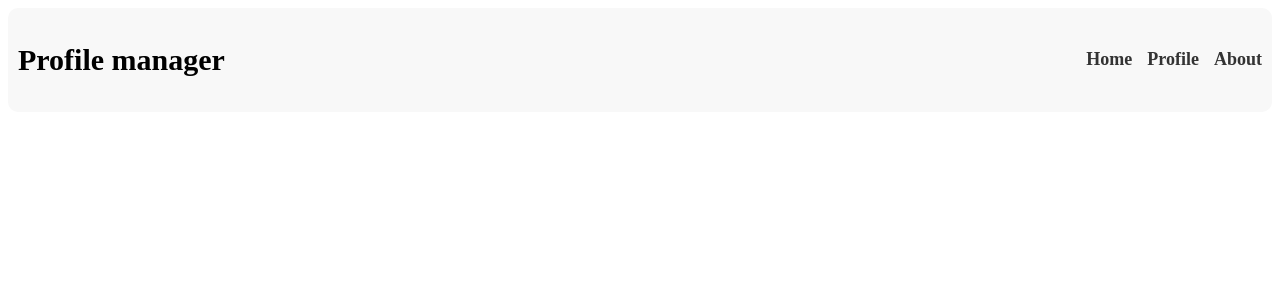
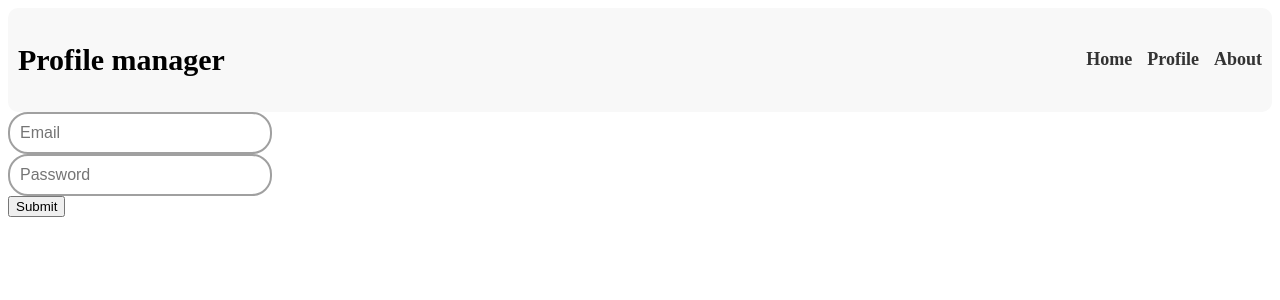
Before and after one commit to hainweb/sample-UMS-frontend, a React (Vite) app: page /login in a window 1280 px wide. Shown: the top 300 px of the page. Built offline with nearby package versions, Linux system fonts and the light colour scheme; no server answers.

Commit message:
fix(user): update user Layout

```diff
--- a/src/layout/Layout.jsx
+++ b/src/layout/Layout.jsx
@@ -1,11 +1,12 @@
 import React from 'react'
 import UserNavbar from '../components/UserNavbar/UserNavbar'
+import { Outlet } from 'react-router-dom'
 
-const Layout = ({children}) => {
+const Layout = () => {
   return (
     <div>
       <UserNavbar/>
-      {children}
+     <Outlet/>
 
     </div>
   )
```
